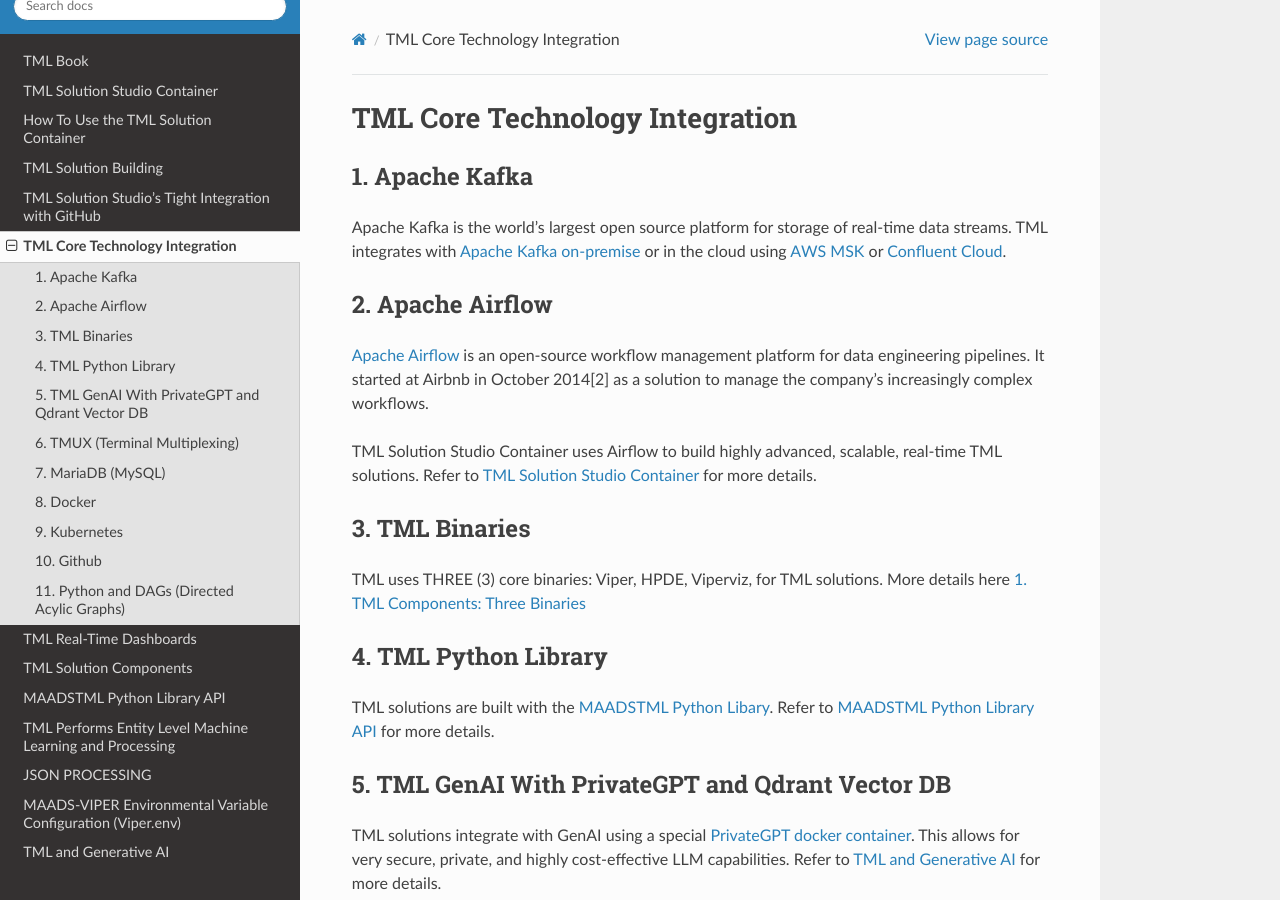
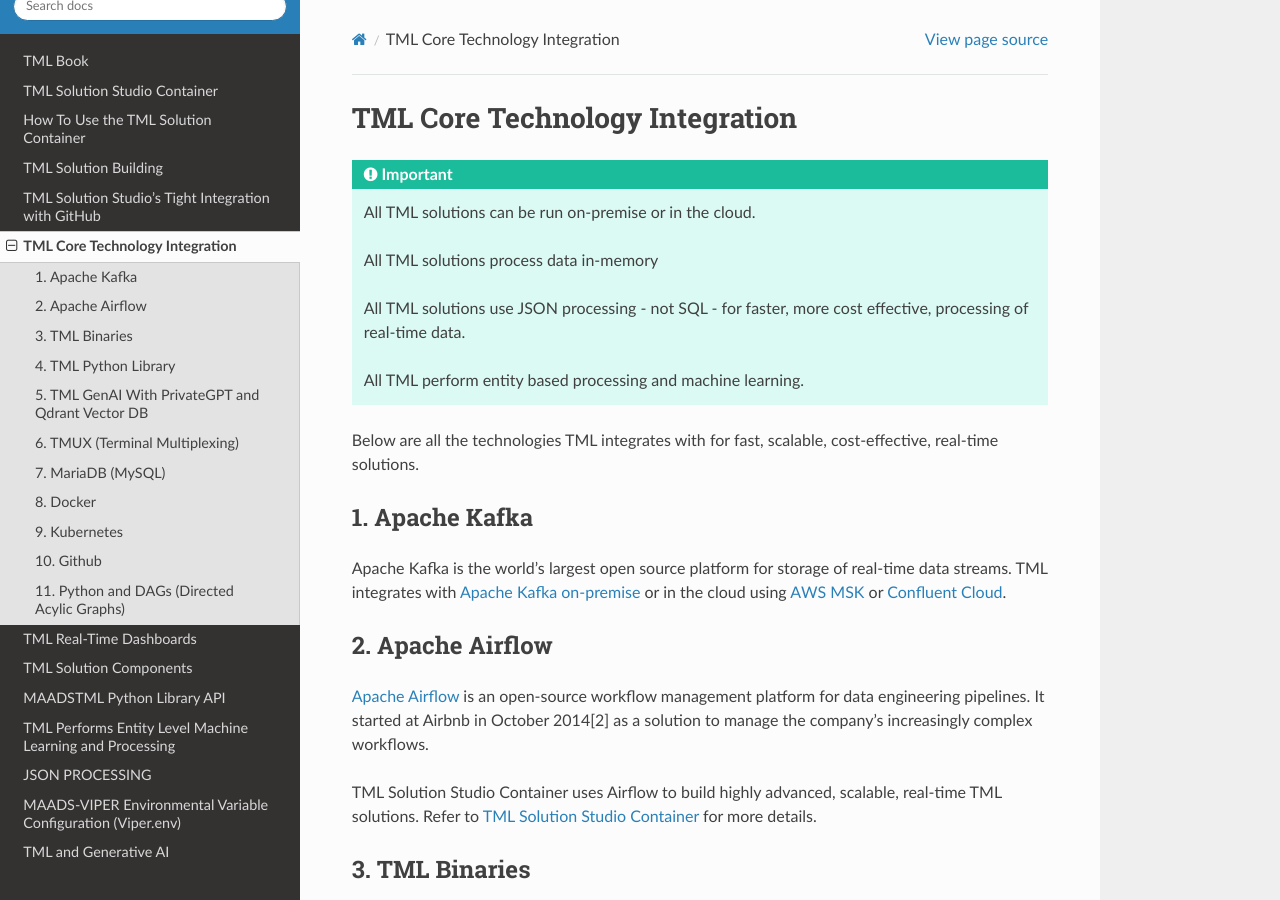
Before and after one commit to smaurice101/readthedocs, a Sphinx documentation site: the page built from docs/source/coreintegrations.rst, in a window 1280 px wide and 900 px high. Built offline with Sphinx 7.4.7 and the Read the Docs theme 2.0.0, drawn with Linux system fonts in a browser that asks for light colours.

Commit message:
Update coreintegrations.rst

```diff
--- a/docs/source/coreintegrations.rst
+++ b/docs/source/coreintegrations.rst
@@ -1,5 +1,17 @@
 TML Core Technology Integration
 ================================
+
+.. important::
+
+   All TML solutions can be run on-premise or in the cloud.
+
+   All TML solutions process data in-memory
+
+   All TML solutions use JSON processing - not SQL - for faster, more cost effective, processing of real-time data.
+
+   All TML perform entity based processing and machine learning.
+
+Below are all the technologies TML integrates with for fast, scalable, cost-effective, real-time solutions.
 
 1. Apache Kafka
 --------------
```
